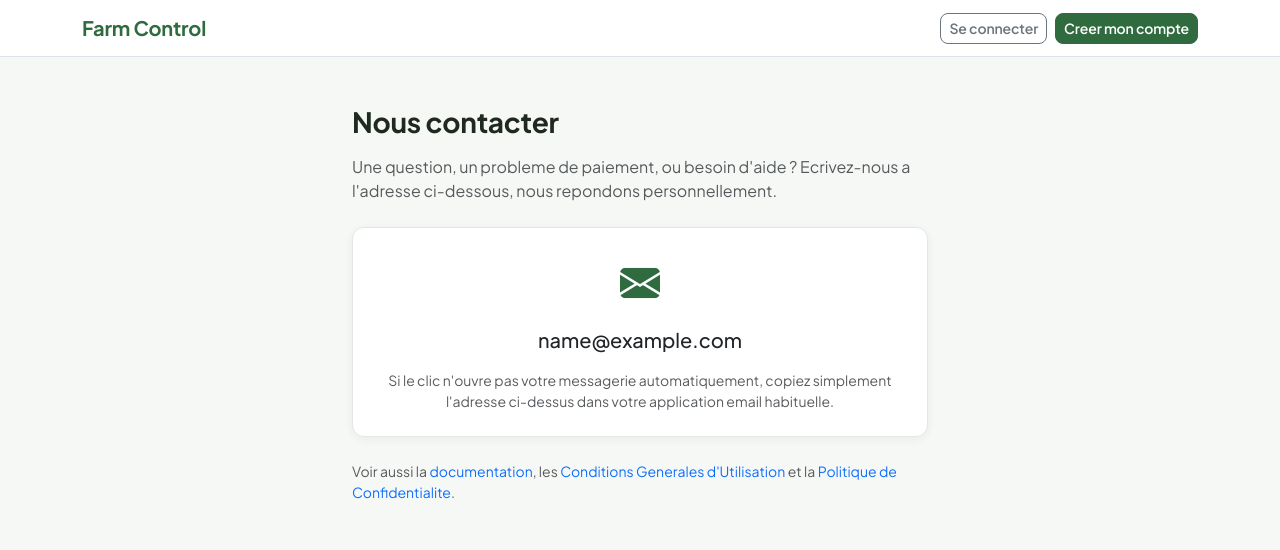
After one commit to mojou/farmcontrol, a Python web app: template app/templates/core/contact.html in a window 1280 px wide. The commit adds this page. Shown: the top 550 px of the page. Run offline with Jinja, Linux system fonts and the light colour scheme; the template is opened without the code that fills it: most values are stand-ins (such as "Sample title", 1, 10 or a date in 2020).

Commit message:
fix(contact): remplace les liens mailto: par une vraie page de contact
Un lien mailto: seul se comporte de facon imprevisible (client email
absent ou inattendu selon l'appareil) et pouvait donner l'impression de
"ne pas mener au bon endroit". Ajoute /contact, une page simple qui
affiche toujours l'adresse de facon lisible et copiable, meme quand
l'ouverture automatique du logiciel de messagerie ne fonctionne pas.
Remplace les liens directs (menu lateral, accueil, tarifs) par ce lien.

Co-Authored-By: Claude Sonnet 5 <noreply@anthropic.com>

```diff
--- a/app/templates/billing/_pricing_cards.html
+++ b/app/templates/billing/_pricing_cards.html
@@ -63,7 +63,7 @@
 
 <div class="text-center text-muted small mt-4">
   <p class="mb-1">Paiement mensuel, sans engagement. Vous pouvez changer de formule ou arreter a tout moment.</p>
-  <p class="mb-1">Un souci avec un paiement ? <a href="mailto:{{ support_email }}">{{ support_email }}</a></p>
+  <p class="mb-1">Un souci avec un paiement ? <a href="{{ url_for('core.contact') }}">Contactez-nous</a></p>
   <p class="mb-0">
     <a href="{{ url_for('core.terms') }}">Conditions Generales d'Utilisation</a> ·
     <a href="{{ url_for('core.privacy') }}">Politique de Confidentialite</a>
--- /dev/null
+++ b/app/templates/core/contact.html
@@ -0,0 +1,44 @@
+{% extends "base.html" %}
+{% block title %}Contact - Farm Control{% endblock %}
+
+{% set contact_body %}
+<div class="container py-4 py-lg-5" style="max-width: 600px;">
+  <h1 class="fw-bold h3 mb-3">Nous contacter</h1>
+  <p class="text-muted mb-4">Une question, un probleme de paiement, ou besoin d'aide ? Ecrivez-nous a
+  l'adresse ci-dessous, nous repondons personnellement.</p>
+
+  <div class="card">
+    <div class="card-body text-center py-4">
+      <i class="bi bi-envelope-fill fs-1 mb-3 d-block" style="color: var(--fc-primary);"></i>
+      <p class="mb-3">
+        <a href="mailto:{{ support_email }}" class="h5 text-decoration-none">{{ support_email }}</a>
+      </p>
+      <p class="text-muted small mb-0">
+        Si le clic n'ouvre pas votre messagerie automatiquement, copiez simplement l'adresse ci-dessus
+        dans votre application email habituelle.
+      </p>
+    </div>
+  </div>
+
+  <p class="text-muted small mt-4 mb-0">
+    Voir aussi la <a href="{{ url_for('core.documentation') }}">documentation</a>,
+    les <a href="{{ url_for('core.terms') }}">Conditions Generales d'Utilisation</a>
+    et la <a href="{{ url_for('core.privacy') }}">Politique de Confidentialite</a>.
+  </p>
+</div>
+{% endset %}
+
+{% block content %}{{ contact_body }}{% endblock %}
+
+{% block guest_content %}
+<nav class="navbar navbar-expand navbar-light border-bottom bg-white">
+  <div class="container">
+    <a class="navbar-brand fw-bold" style="color: var(--fc-primary);" href="{{ url_for('core.index') }}">Farm Control</a>
+    <div class="d-flex gap-2">
+      <a href="{{ url_for('auth.login') }}" class="btn btn-outline-secondary btn-sm">Se connecter</a>
+      <a href="{{ url_for('auth.signup') }}" class="btn btn-primary btn-sm">Creer mon compte</a>
+    </div>
+  </div>
+</nav>
+{{ contact_body }}
+{% endblock %}
--- a/app/templates/home.html
+++ b/app/templates/home.html
@@ -173,7 +173,7 @@
     <div class="d-flex justify-content-center gap-3 flex-wrap">
       <a href="{{ url_for('core.terms') }}" class="text-muted">{{ _("Conditions Generales d'Utilisation") }}</a>
       <a href="{{ url_for('core.privacy') }}" class="text-muted">{{ _('Politique de Confidentialite') }}</a>
-      <a href="mailto:{{ support_email }}" class="text-muted">{{ _('Contact') }} : {{ support_email }}</a>
+      <a href="{{ url_for('core.contact') }}" class="text-muted">{{ _('Contact') }}</a>
     </div>
   </footer>
 
--- a/app/templates/partials/sidebar.html
+++ b/app/templates/partials/sidebar.html
@@ -74,7 +74,7 @@
     <a class="fc-nav-link {{ 'active' if request.endpoint == 'core.documentation' }}" href="{{ url_for('core.documentation') }}" target="_blank">
       <i class="bi bi-book"></i> {{ _('Documentation') }}
     </a>
-    <a class="fc-nav-link" href="mailto:{{ support_email }}">
+    <a class="fc-nav-link {{ 'active' if request.endpoint == 'core.contact' }}" href="{{ url_for('core.contact') }}">
       <i class="bi bi-envelope"></i> {{ _('Contacter le support') }}
     </a>
     <a class="fc-nav-link" href="{{ url_for('auth.logout') }}">
```
Also changed, not shown: app/blueprints/core/routes.py (+9 -0 lines), app/translations/en/LC_MESSAGES/messages.po, 1 other file.
